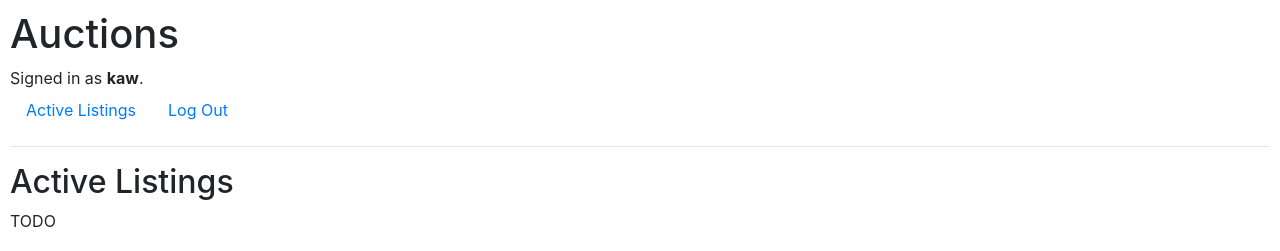
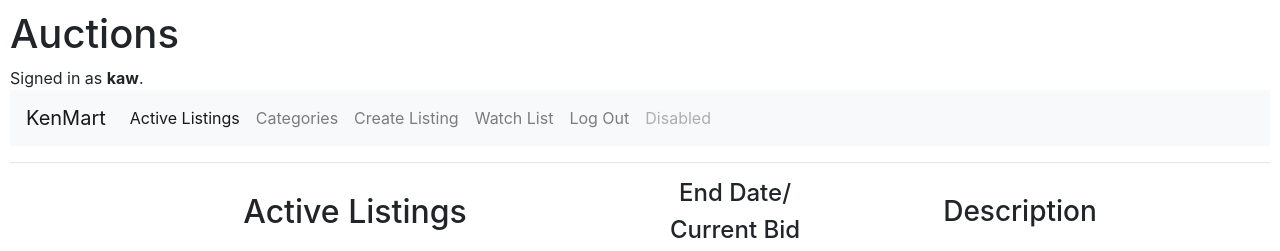
Before and after one commit to kaw0829/commerce, a Django app: page / in a window 1280 px wide. Shown: the top 251 px of the page. Before the commit the page ends 227 px from the top, so only its background shows below. Run offline with Django 3.2, Linux system fonts and the light colour scheme; a user stored in the database is signed in; data comes from the database, SQL or seed files in the repository; both versions use the stored data as it was after the commit; some libraries are stand-ins or nearby versions.

Commit message:
improved UX added listing categories

```diff
--- a/auctions/models.py
+++ b/auctions/models.py
@@ -40,14 +40,22 @@ class Listing(models.Model):
         HOME = 'HOM', _('Home')
         ART = 'ART', _('Art')
         LITERATURE = 'LIT', _('Literature')
-
-    listing_id = models.AutoField(primary_key=True)
-    listing_cat = models.CharField(max_length=20, choices=Categories.choices, default=Categories.HOME)
-    #listing_id = models.IntegerField(primary_key=True, auto_created=True)
+        # FASHION = _('Fashion')
+        # TOYS =  _('Toys')
+        # ELECTRONICS = _('Electronics')
+        # HOME = _('Home')
+        # ART = _('Art')
+        # LITERATURE = 'LIT', _('Literature')
+    listing_id   = models.AutoField(primary_key=True)
+    listing_cat  = models.CharField(max_length=20, choices=Categories.choices, default=Categories.HOME)
+    #listing_id  = models.IntegerField(primary_key=True, auto_created=True)
     listing_name = models.CharField(max_length=100)
-    description = models.CharField(max_length=200, default="please provide a description")
-    close_date = models.DateTimeField(default=now_plus_7())
-    listing_img = models.ImageField(upload_to='images/', null=True, blank=True)
+    description  = models.CharField(max_length=200, default="please provide a description")
+    close_date   = models.DateTimeField(default=now_plus_7())
+    starting_bid = models.DecimalField(max_digits=8, decimal_places=2, default=0.00)
+    listing_img  = models.ImageField(upload_to='images/', null=True, blank=True)
+    #used instead of objects to access data in db of this model
+    listings = models.Manager()
 
     def __str__(self):
         return self.listing_name
@@ -56,7 +64,7 @@ class Bid(models.Model):
     username = models.ForeignKey(User, on_delete=models.CASCADE)
     amount_bid = models.DecimalField(max_digits=8, decimal_places=2)
     listing_id = models.ForeignKey(Listing, on_delete=models.CASCADE)
-
+    bids = models.Manager()
     def __str__(self):
         return f"User:{self.username} bids {self.amount_bid} on item no: {self.listing_id}."
 
--- a/auctions/templates/auctions/index.html
+++ b/auctions/templates/auctions/index.html
@@ -1,7 +1,61 @@
 {% extends "auctions/layout.html" %}
 
 {% block body %}
-    <h2>Active Listings</h2>
+    <div class="col-3">
 
-    TODO
+    </div>
+    <div class="container">
+        <div class="row">
+            <div class="col-6 my-auto text-center">
+                <h2>Active Listings</h2>
+                <!-- <h3>IMAGES</h3> -->
+            </div>
+            <!-- <div class="col-2 my-auto">
+                <h3>NAME</h3>
+            </div> -->
+            <div class="col-2 text-center">
+                <div class="row d-flex justify-content-center text-center">
+                    <h4 class='text-center'>End Date/</h4>
+                </div>
+                <div class="row d-flex justify-content-center text-center">
+                    <h4 class="text-center">Current Bid</h4>
+                </div>
+            </div>
+            <div class="col-4 text-center my-auto">
+                <h3>Description</h3>
+
+            </div>
+        </div>
+    </div>
+
+    {% for listing in listings  %}
+        <div class="container border border-primary bg-light
+        rounded mb-3">
+            <div class="row my-auto">
+                <div class="col-4 my-auto">
+                    {% if listing.listing_img != Null %}
+                      <a href="listing/{{ listing.listing_name }}">
+                        <img src="{{media_url}}{{listing.listing_img}}" width="160" alt="auction image">
+                      </a>
+
+                    {% endif %}
+                </div>
+                <div class="col-2 my-auto">
+                    <a href="listing/{{ listing.listing_name }}">{{ listing }}</a>
+                </div>
+                <div class="col-2 text-center my-auto">
+                    <p>Auction Ends: {{ listing.close_date }}</p>
+                    <p>Current Bid: ${{listing.starting_bid}}</p>
+                </div>
+                <div class="col-4 text-center my-auto">
+                    <p>{{listing.description}}</p>
+
+                </div>
+            </div>
+        </div>
+        <!-- <p> {{listing.listing_cat}} {{listing.description }} Auction Ends:{{ listing.close_date }}  ${{listing.starting_bid}}</p>
+        {% if listing.listing_img != Null %}
+            <img src="{{media_url}}{{listing.listing_img}}" width="80" alt="auction image">
+        {% endif %} -->
+    {% endfor %}
 {% endblock %}
--- a/auctions/templates/auctions/layout.html
+++ b/auctions/templates/auctions/layout.html
@@ -16,14 +16,61 @@
                 Not signed in.
             {% endif %}
         </div>
-        <ul class="nav">
+        <nav class="navbar navbar-expand-lg navbar-light bg-light">
+            <a class="navbar-brand" href="{% url 'index' %}" >KenMart</a>
+            <button class="navbar-toggler" type="button" data-toggle="collapse" data-target="#navbarNav" aria-controls="navbarNav" aria-expanded="false" aria-label="Toggle navigation">
+              <span class="navbar-toggler-icon"></span>
+            </button>
+            <div class="collapse navbar-collapse" id="navbarNav">
+              <ul class="navbar-nav">
+                <li class="nav-item active">
+                  <a class="nav-link" href="{% url 'index' %}">Active Listings<span class="sr-only">(current)</span></a>
+                </li>
+                <li class="nav-item">
+                    <a class="nav-link" href="{% url 'categories' %}">Categories</a>
+                </li>
+                {% if user.is_authenticated %}
+                    <li class="nav-item">
+                        <a class="nav-link" href="{% url 'add_listing' %}">Create Listing</a>
+                    </li>
+                    <li class="nav-item">
+                        <a class="nav-link" href="{% url 'index' %}">Watch List</a>
+                    </li>
+                    <li class="nav-item">
+                        <a class="nav-link" href="{% url 'logout' %}">Log Out</a>
+                    </li>
+                    <li class="nav-item">
+                        <a class="nav-link disabled" href="#">Disabled</a>
+                    </li>
+                {% else %}
+                    <li class="nav-item">
+                        <a class="nav-link" href="{% url 'login' %}">Log In</a>
+                    </li>
+                    <li class="nav-item">
+                        <a class="nav-link" href="{% url 'register' %}">Register</a>
+                    </li>
+                {% endif %}
+              </ul>
+            </div>
+          </nav>
+        <!-- <ul class="nav">
             <li class="nav-item">
                 <a class="nav-link" href="{% url 'index' %}">Active Listings</a>
             </li>
+            <li class="nav-item">
+                <a class="nav-link" href="{% url 'index' %}">Categories</a>
+            </li>
             {% if user.is_authenticated %}
+                <li class="nav-item">
+                    <a class="nav-link" href="{% url 'add_listing' %}">Create Listing</a>
+                </li>
+                <li class="nav-item">
+                    <a class="nav-link" href="{% url 'index' %}">Watch List</a>
+                </li>
                 <li class="nav-item">
                     <a class="nav-link" href="{% url 'logout' %}">Log Out</a>
                 </li>
+
             {% else %}
                 <li class="nav-item">
                     <a class="nav-link" href="{% url 'login' %}">Log In</a>
@@ -32,7 +79,7 @@
                     <a class="nav-link" href="{% url 'register' %}">Register</a>
                 </li>
             {% endif %}
-        </ul>
+        </ul> -->
         <hr>
         {% block body %}
         {% endblock %}
--- a/auctions/urls.py
+++ b/auctions/urls.py
@@ -2,7 +2,7 @@ from django.urls import path
 from django.conf import settings
 from django.conf.urls.static import static
 
-from .import views
+from . import views
 
 urlpatterns = [
     path("", views.index, name="index"),
@@ -10,7 +10,11 @@ urlpatterns = [
     path("logout", views.logout_view, name="logout"),
     path("register", views.register, name="register"),
     path("create_listing", views.create_listing, name="add_listing"),
-    path('success', views.success, name = 'success')
+    path('success', views.success, name = 'success'),
+    path('listing/<title>', views.listing, name='listing'),
+    path("categories", views.categories, name='categories'),
+    path("<cat>", views.category, name='category')
+
 ]
 
 if settings.DEBUG:
--- a/auctions/views.py
+++ b/auctions/views.py
@@ -6,15 +6,28 @@ from django.urls import reverse
 from django import forms
 from django.forms import ModelForm, Textarea
 from django.utils.translation import ugettext as _
+from django.conf import settings
+from . models import User, Listing, Listing_Comment, Bid
 
-from .models import User, Listing, Listing_Comment, Bid
+#model objects.filter will filter for only a certain result listing.filter(listing_cat == HOME)
+# ModelForm takes a model and creates a form,  has a .save method to save to post data to db.
+class BidsForm(forms.Form):
+    placed_bid = forms.DecimalField(label='bid', decimal_places=2)
 
-# ModelForm takes a model and creates a form,  has a .save method to save to post data to db.
+
+class BidForm(ModelForm):
+    class Meta:
+        model = Bid
+        fields = ['username', 'amount_bid', 'listing_id']
+        labels = {
+            'username': _('Name'),
+        }
+
 
 class AddListingForm(ModelForm):
     class Meta:
         model = Listing
-        fields = ["listing_cat", "listing_name","description", "close_date", "listing_img"]
+        fields = ["listing_cat", "listing_name","description","starting_bid", "close_date", "listing_img"]
         labels = {
             'listing_name': _('Name'),
             'listing_cat': _('Category'),
@@ -31,8 +44,15 @@ class AddListingForm(ModelForm):
         #     'description': Textarea(attrs={'cols': 4, 'rows': 10}),
         # }
 
+# Active Listings Page: The default route of your web application should let users view all of the currently
+#  active auction listings. For each active listing, this page should display (at minimum) the title,
+#  description, current price, and photo (if one exists for the listing).
+
 def index(request):
-    return render(request, "auctions/index.html")
+    return render(request, "auctions/index.html", {
+        'listings': Listing.listings.all(),
+        'media_url': settings.MEDIA_URL
+    })
 
 
 def login_view(request):
@@ -101,3 +121,52 @@ def create_listing(request):
 
 def success(request):
     return HttpResponse('successfully uploaded')
+
+def listing(request, title):
+    model = Listing.listings.get(listing_name=title)
+    # if Bid.bids.get(listing_id=model.listing_id):
+    #     bid_model = Bid.bids.get(listing_id=model.listing_id)
+    # else:
+    #     bid_model
+    bid = BidsForm(initial={'placed_bid': model.starting_bid})
+    #bid.initial(amount_bid=model.starting_bid)
+    if request.method=='POST':
+        placed_bid = float(request.POST.get("placed_bid"))
+        user_name = None
+
+        if request.user.is_authenticated:
+            user_name = request.user.username
+            name = User.objects.get(username=user_name)
+            # listing_id = model.listing_id
+            if model.starting_bid < placed_bid:
+                model.starting_bid = placed_bid
+                model.save()
+                bid_accepted = Bid(listing_id=model, username=name,amount_bid=placed_bid)
+                bid_accepted.save()
+
+            return HttpResponseRedirect(reverse("index"))
+    else:
+        past_bids = Bid.bids.filter(listing_id=model)
+        return render(request, "auctions/listing.html", {
+        "listing": model,
+        'media_url': settings.MEDIA_URL,
+        'bid_form': bid,
+        'previous_bids': past_bids
+        })
+
+def category(request, cat):
+    category_list = Listing.listings.filter(listing_cat=cat)
+    return render(request, "auctions/index.html", {
+        'listings': category_list,
+        'media_url': settings.MEDIA_URL
+    })
+
+def categories(request):
+    categories = Listing.listings.all()
+    dist_cats = []
+    for listing in categories:
+        if listing.listing_cat not in dist_cats:
+            dist_cats.append(listing.listing_cat)
+    return render(request, "auctions/categories.html", {
+        'categories': dist_cats
+    })
```
Also changed, not shown: auctions/templates/auctions/categories.html (added, +10 -0 lines), auctions/templates/auctions/listing.html (added, +25 -0 lines), db.sqlite3.
